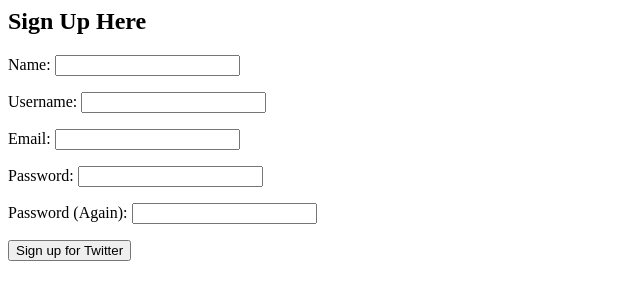
After one commit to HaroldAsiimwe/twit-django, a Django app: a page that uses templates/users/signup.html in a window 1280 px wide. The commit adds this page. Shown: the top 300 px of the page, without its empty margins (0-640 px from the left). Run offline with Django 3.2, Linux system fonts and the light colour scheme.

Commit message:
SignUP for a new User

```diff
--- /dev/null
+++ b/templates/users/signup.html
@@ -0,0 +1,10 @@
+<h2>Sign Up Here</h2>
+<p />
+
+<form action="{% url 'users:signup' %}" class="signup" method="post">
+    	{% csrf_token %}
+        {{ form.as_p }}
+        <button type="submit" class="btn signup-btn">
+          Sign up for Twitter
+        </button>
+      </form>
--- /dev/null
+++ b/users/forms.py
@@ -0,0 +1,37 @@
+from django import forms
+import re
+from .models import Account
+from django.core.exceptions import ObjectDoesNotExist
+
+
+class SignupForm(forms.Form):
+    name = forms.CharField()
+    username = forms.CharField()
+    email = forms.EmailField()
+    passwordOne = forms.CharField(
+        label='Password',
+        widget=forms.PasswordInput
+        )
+    passwordTwo = forms.CharField(
+        label='Password (Again)',
+        widget=forms.PasswordInput
+        )
+
+def clean_passwordTwo(self):
+    if 'password1' in self.clean_data:
+        passwordOne = self.clean_data['passwordOne']
+        passwordTwo = self.clean_data['passwordTwo']
+
+        if passwordOne == passwordTwo:
+            return passwordTwo
+    raise forms.ValidationError('Passwords do not match.')
+
+def clean_username(self):
+    username = self.clean_data['username']
+    if not re.search(r'^\w+$', username):
+        raise forms.ValidationError('Username can only contain alphanumeric Characters and the underscore.')
+    try:
+        Account.objects.get(username=username)
+    except ObjectDoesNotExist:
+        return username
+    raise forms.ValidationError('Username is already Taken')
--- a/users/urls.py
+++ b/users/urls.py
@@ -2,5 +2,6 @@ from django.conf.urls import patterns, include, url
 from users import views
 urlpatterns = patterns('',
             url(r'^$', views.index, name='index'),
-
+            url(r'^signup$', views.signup, name='signup'),
+            url(r'^signup/success$', views.success, name='success')
 )
--- a/users/views.py
+++ b/users/views.py
@@ -1,8 +1,9 @@
 # Create your views here.
-from django.shortcuts import render
-from django.http import HttpResponse
+from django.shortcuts import render, render_to_response
+from django.http import HttpResponse, HttpResponseRedirect
 from django.template import RequestContext, loader
 from django.views import generic
+from .forms import SignupForm
 
 from .models import Account
 
@@ -14,3 +15,28 @@ def index(request):
 
         })
     return HttpResponse(template.render(context))
+
+
+def signup(request):
+    if request.method == 'POST':
+        form = SignupForm(request.POST)
+        if form.is_valid():
+            user = Account.objects.create(
+                name = form.data['name'],
+                username = form.data['username'],
+                password = form.data['passwordTwo'],
+                email = form.data['email']
+                )
+            return HttpResponseRedirect('signup/success')
+    else:
+        form = SignupForm()
+    variables = RequestContext(request, {'form': form})
+    return render_to_response(
+        'users/signup.html',
+        variables
+        )
+
+
+def success(request):
+    output = "Thank you for Signing UP"
+    return HttpResponse(output)
```
Also changed, not shown: templates/users/index.html (+3 -22 lines), 3 other files.
